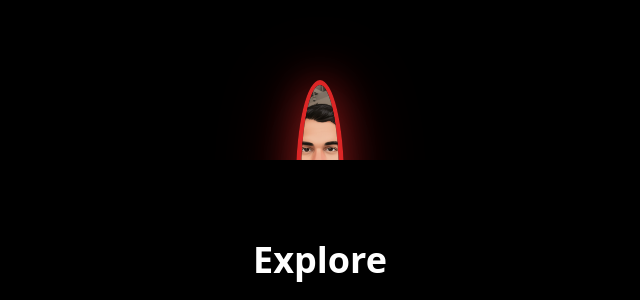
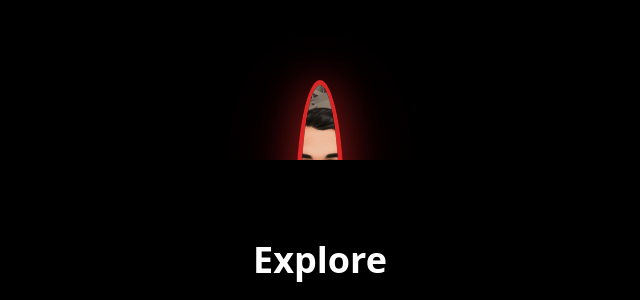
Before and after one commit to Balakundhi/minime, a Next.js app: page / in a window 1280 px wide. Shown: the part 640-940 px from the top of the page, without its empty margins (320-960 px from the left). Built offline with nearby package versions, Linux system fonts and the light colour scheme.

Commit message:
fix: improve photo cropping and make circle larger
- Increase circle from 200px to 240px (20% larger)
- Adjust object position to show full head and face
- Better framing for portrait photos
- No more cropped head!

```diff
--- a/src/components/Hero.tsx
+++ b/src/components/Hero.tsx
@@ -223,8 +223,8 @@ export function Hero() {
               <motion.div
                 className="relative overflow-hidden"
                 animate={{
-                  width: photoToCircle ? "200px" : "min(70vw, 500px)",
-                  height: photoToCircle ? "200px" : "min(70vh, 600px)",
+                  width: photoToCircle ? "240px" : "min(70vw, 500px)",
+                  height: photoToCircle ? "240px" : "min(70vh, 600px)",
                 }}
                 transition={{ duration: 0.8 }}
                 style={{
@@ -240,6 +240,7 @@ export function Hero() {
                   alt="Sri Charan Balakundhi"
                   fill
                   className="object-cover"
+                  style={{ objectPosition: "center 20%" }}
                   priority
                 />
               </motion.div>
```
